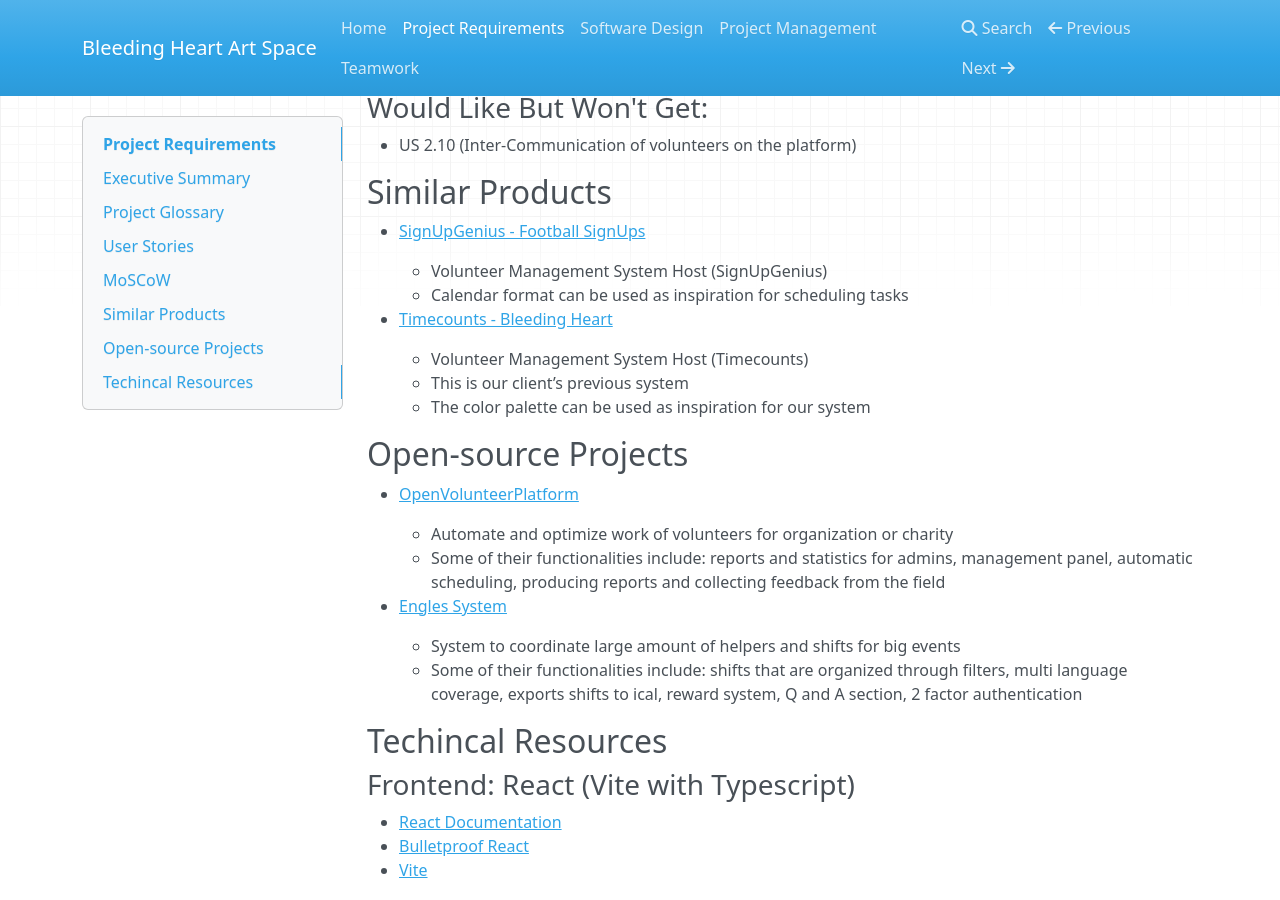
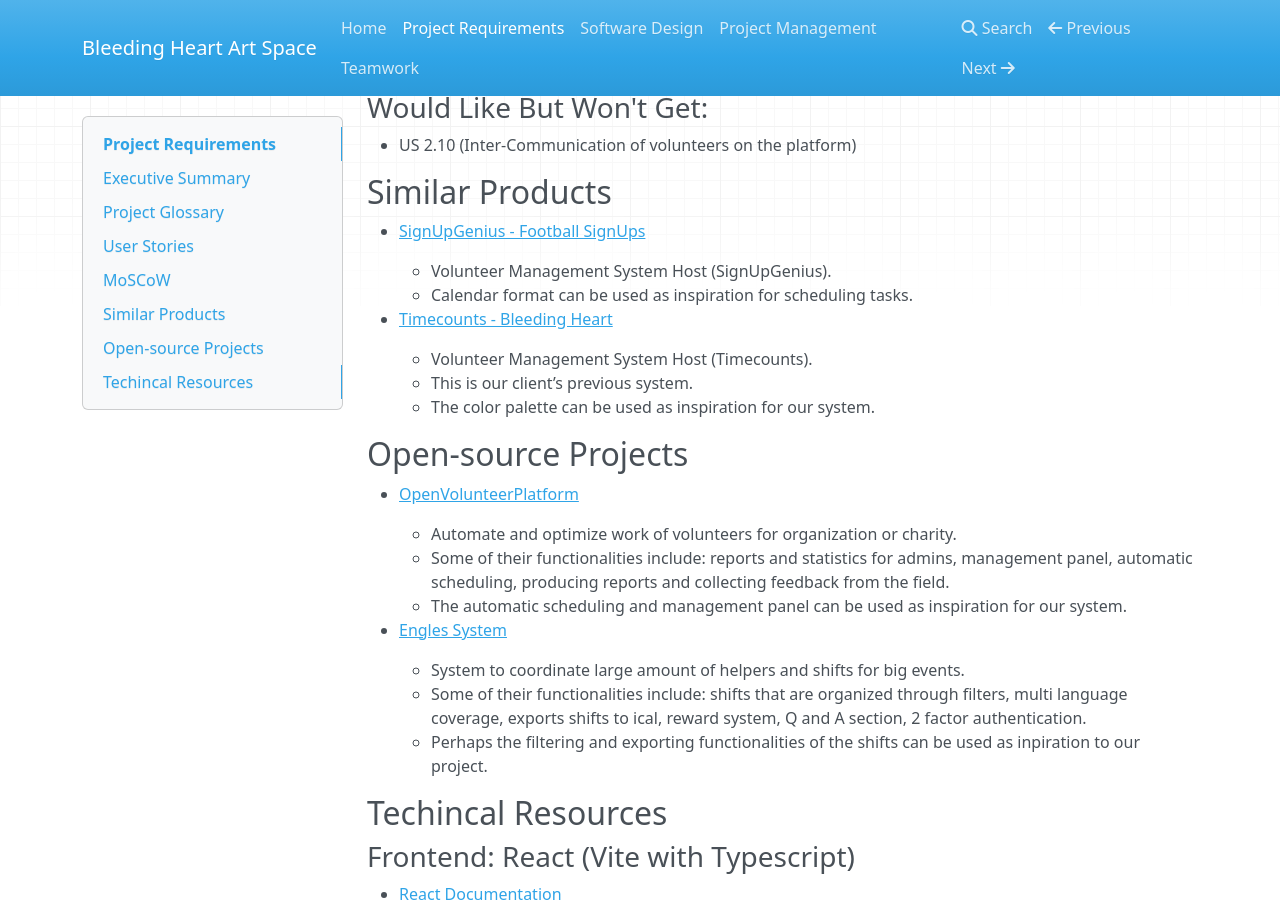
Before and after one commit to UAlberta-CMPUT401/f24project-Bleeding-Heart-Art-Space, an MkDocs documentation site: the page built from docs/project-requirements.md, in a window 1280 px wide and 900 px high, scrolled down 7718 px. Built offline with MkDocs 1.6.1, drawn with Linux system fonts in a browser that asks for light colours; nearby versions of some CDN libraries.

Commit message:
Update project-requirements.md

```diff
--- a/docs/project-requirements.md
+++ b/docs/project-requirements.md
@@ -300,23 +300,25 @@
 ## Similar Products
 
   - [SignUpGenius - Football SignUps](https://www.signupgenius.com/go/5080d45aaa928a6fd0-soccer2#/)
-    - Volunteer Management System Host (SignUpGenius)
-    - Calendar format can be used as inspiration for scheduling tasks
+    - Volunteer Management System Host (SignUpGenius).
+    - Calendar format can be used as inspiration for scheduling tasks.
 
   - [Timecounts - Bleeding Heart](https://timecounts.app/bleedingheart)
-    - Volunteer Management System Host (Timecounts)
-    - This is our client’s previous system
-    - The color palette can be used as inspiration for our system
+    - Volunteer Management System Host (Timecounts).
+    - This is our client’s previous system.
+    - The color palette can be used as inspiration for our system.
 
 ## Open-source Projects
 
   - [OpenVolunteerPlatform](https://github.com/aerogear/OpenVolunteerPlatform)
-    - Automate and optimize work of volunteers for organization or charity
-    - Some of their functionalities include: reports and statistics for admins, management panel, automatic scheduling, producing reports and collecting feedback from the field
+    - Automate and optimize work of volunteers for organization or charity.
+    - Some of their functionalities include: reports and statistics for admins, management panel, automatic scheduling, producing reports and collecting feedback from the field.
+    - The automatic scheduling and management panel can be used as inspiration for our system.
 
   - [Engles System](https://github.com/engelsystem/engelsystem)
-    - System to coordinate large amount of helpers and shifts for big events
-    - Some of their functionalities include: shifts that are organized through filters, multi language coverage, exports shifts to ical, reward system, Q and A section, 2 factor authentication
+    - System to coordinate large amount of helpers and shifts for big events.
+    - Some of their functionalities include: shifts that are organized through filters, multi language coverage, exports shifts to ical, reward system, Q and A section, 2 factor authentication.
+    - Perhaps the filtering and exporting functionalities of the shifts can be used as inpiration to our project.
 
 ## Techincal Resources
 
```
